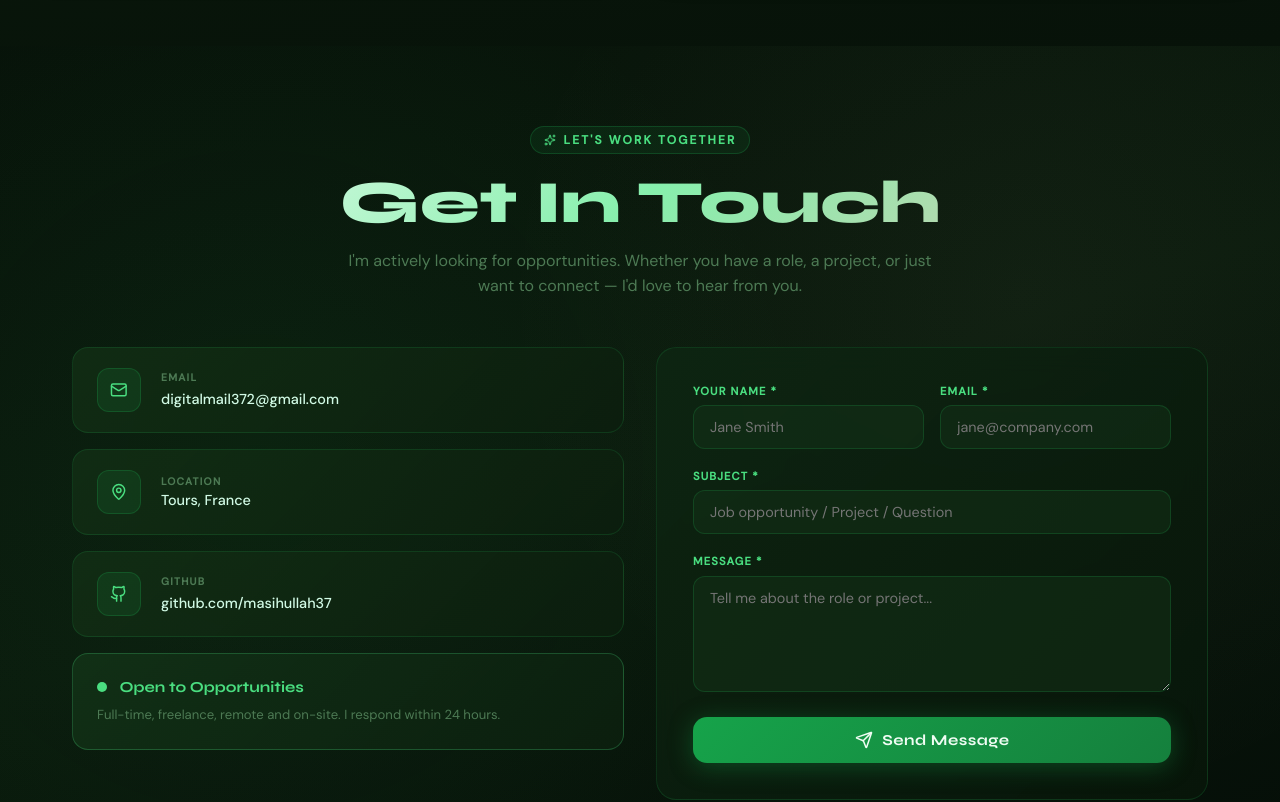
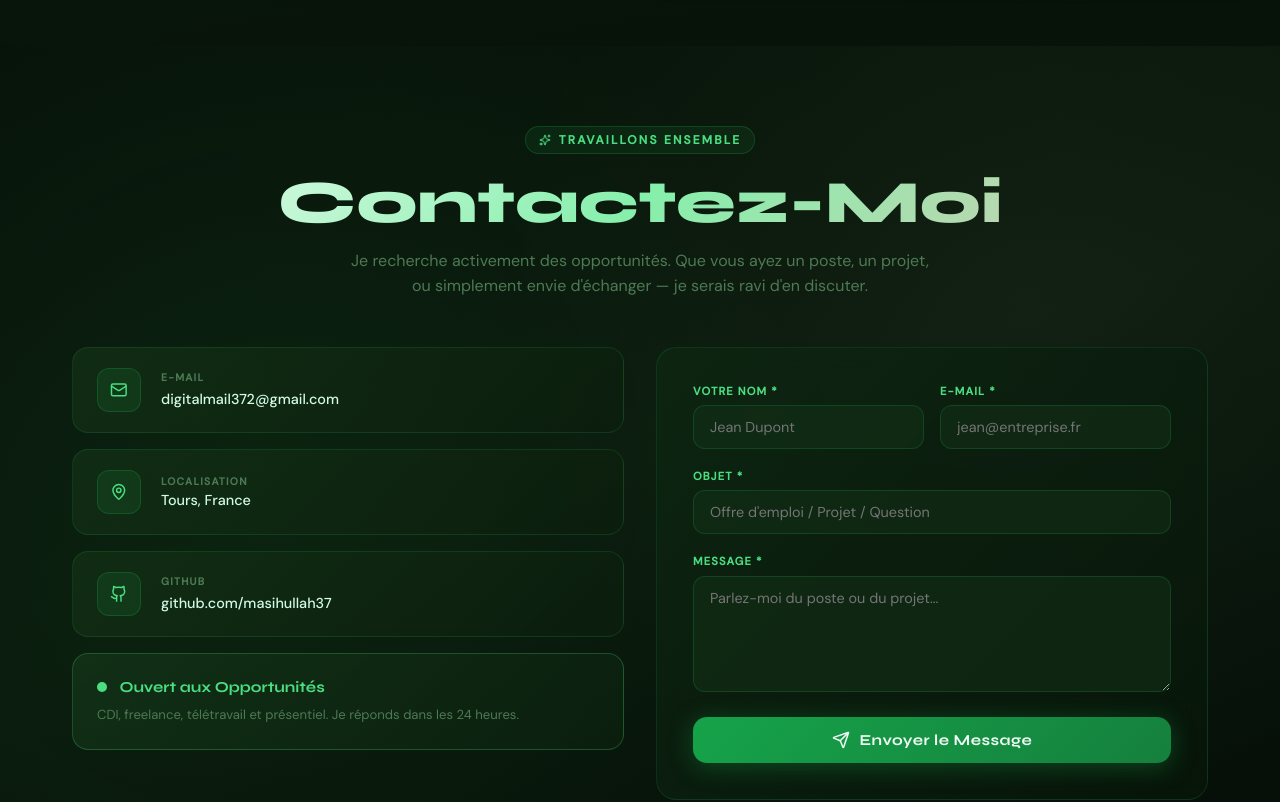
Before and after one commit to Masihullah37/my-portfolio, a Next.js app: page / in a window 1280 px wide. Shown: the part 4920-5722 px from the top of the page. Built offline with nearby package versions, Linux system fonts and the light colour scheme; no server answers.

Commit message:
feat: section Contact avec formulaire et intégration API

```diff
--- a/src/components/sections/Contact.tsx
+++ b/src/components/sections/Contact.tsx
@@ -1,32 +1,19 @@
-
-
 
 
 "use client";
+
+// src/components/sections/Contact.tsx
+// Formulaire de contact — branché sur /api/contact pour l'envoi réel.
+// Les labels et messages d'état sont en français pour rester cohérent avec le site.
 
 import { useRef, useState } from "react";
 import { motion, useInView } from "framer-motion";
 import { Mail, MapPin, Github, Send, Sparkles, AlertCircle, Loader2 } from "lucide-react";
 
 const INFO = [
-  {
-    icon: Mail,
-    label: "EMAIL",
-    value: "digitalmail372@gmail.com",
-    href: "mailto:digitalmail372@gmail.com",
-  },
-  {
-    icon: MapPin,
-    label: "LOCATION",
-    value: "Tours, France",
-    href: null,
-  },
-  {
-    icon: Github,
-    label: "GITHUB",
-    value: "github.com/masihullah37",
-    href: "https://github.com/masihullah37",
-  },
+  { icon: Mail,   label: "E-MAIL",       value: "digitalmail372@gmail.com",  href: "mailto:digitalmail372@gmail.com" },
+  { icon: MapPin, label: "LOCALISATION", value: "Tours, France",              href: null },
+  { icon: Github, label: "GITHUB",       value: "github.com/masihullah37",    href: "https://github.com/masihullah37" },
 ];
 
 export default function Contact() {
@@ -43,155 +30,78 @@ export default function Contact() {
   async function handleSubmit(e: React.FormEvent) {
     e.preventDefault();
     setStatus("loading");
-
     try {
       const res = await fetch("/api/contact", {
         method: "POST",
         headers: { "Content-Type": "application/json" },
         body: JSON.stringify(form),
       });
-
-      if (res.ok) {
-        setStatus("success");
-        setForm({ name: "", email: "", subject: "", message: "" });
-      } else {
-        setStatus("error");
-      }
+      if (res.ok) { setStatus("success"); setForm({ name: "", email: "", subject: "", message: "" }); }
+      else setStatus("error");
     } catch (error) {
-      console.error("Contact form error:", error);
+      console.error("Erreur formulaire de contact :", error);
       setStatus("error");
     }
   }
 
   const inputStyle: React.CSSProperties = {
-    width: "100%",
-    padding: "clamp(0.6rem, 2vw, 0.75rem) clamp(0.75rem, 2.5vw, 1rem)",
-    borderRadius: "0.75rem",
-    background: "rgba(20,50,25,0.5)",
-    border: "1px solid rgba(34,197,94,0.18)",
-    color: "#d1fae5",
-    fontFamily: "'DM Sans', sans-serif",
-    fontSize: "clamp(0.8rem, 2.5vw, 0.9rem)",
-    outline: "none",
-    transition: "border-color 0.2s",
-    boxSizing: "border-box",
+    width: "100%", padding: "clamp(0.6rem, 2vw, 0.75rem) clamp(0.75rem, 2.5vw, 1rem)",
+    borderRadius: "0.75rem", background: "rgba(20,50,25,0.5)",
+    border: "1px solid rgba(34,197,94,0.18)", color: "#d1fae5",
+    fontFamily: "'DM Sans', sans-serif", fontSize: "clamp(0.8rem, 2.5vw, 0.9rem)",
+    outline: "none", transition: "border-color 0.2s", boxSizing: "border-box",
   };
 
   const labelStyle: React.CSSProperties = {
-    display: "block",
-    fontSize: "clamp(0.6rem, 2vw, 0.7rem)",
-    fontWeight: 600,
-    letterSpacing: "0.1em",
-    textTransform: "uppercase",
-    color: "#4ade80",
-    fontFamily: "'DM Sans', sans-serif",
-    marginBottom: "0.45rem",
+    display: "block", fontSize: "clamp(0.6rem, 2vw, 0.7rem)", fontWeight: 600,
+    letterSpacing: "0.1em", textTransform: "uppercase", color: "#4ade80",
+    fontFamily: "'DM Sans', sans-serif", marginBottom: "0.45rem",
   };
 
   return (
-    <section
-      id="contact"
-      ref={sectionRef}
-      style={{
-        position: "relative",
-        padding: "clamp(3rem, 10vh, 6rem) 1rem",
-        overflow: "hidden",
-        background: "linear-gradient(160deg, #071209 0%, #0a1a0c 50%, #050e08 100%)",
-      }}
-    >
-      <div aria-hidden style={{ position: "absolute", inset: 0, pointerEvents: "none", background: `
-        radial-gradient(circle at 20% 50%, rgba(34,197,94,0.06) 0%, transparent 50%),
-        radial-gradient(circle at 80% 30%, rgba(212,202,178,0.04) 0%, transparent 45%)
-      `}}/>
+    <section id="contact" ref={sectionRef} style={{ position: "relative", padding: "clamp(3rem, 10vh, 6rem) 1rem", overflow: "hidden", background: "linear-gradient(160deg, #071209 0%, #0a1a0c 50%, #050e08 100%)" }}>
+      <div aria-hidden style={{ position: "absolute", inset: 0, pointerEvents: "none", background: "radial-gradient(circle at 20% 50%, rgba(34,197,94,0.06) 0%, transparent 50%), radial-gradient(circle at 80% 30%, rgba(212,202,178,0.04) 0%, transparent 45%)" }}/>
 
       <div style={{ position: "relative", maxWidth: "72rem", margin: "0 auto", padding: "0 0.5rem" }}>
 
-        <motion.div
-          initial={{ opacity: 0, y: 24 }}
-          animate={inView ? { opacity: 1, y: 0 } : {}}
-          transition={{ duration: 0.6 }}
-          style={{ textAlign: "center", marginBottom: "clamp(2rem, 6vh, 4rem)" }}
-        >
-          <div style={{
-            display: "inline-flex", alignItems: "center", gap: "0.5rem",
-            padding: "0.3rem 0.8rem", borderRadius: "999px", marginBottom: "1rem",
-            background: "rgba(34,197,94,0.08)", border: "1px solid rgba(34,197,94,0.2)",
-          }}>
+        <motion.div initial={{ opacity: 0, y: 24 }} animate={inView ? { opacity: 1, y: 0 } : {}} transition={{ duration: 0.6 }} style={{ textAlign: "center", marginBottom: "clamp(2rem, 6vh, 4rem)" }}>
+          <div style={{ display: "inline-flex", alignItems: "center", gap: "0.5rem", padding: "0.3rem 0.8rem", borderRadius: "999px", marginBottom: "1rem", background: "rgba(34,197,94,0.08)", border: "1px solid rgba(34,197,94,0.2)" }}>
             <Sparkles style={{ width: "0.75rem", height: "0.75rem", color: "#4ade80" }}/>
             <span style={{ fontSize: "clamp(0.65rem, 2vw, 0.75rem)", fontWeight: 600, color: "#4ade80", letterSpacing: "0.18em", textTransform: "uppercase", fontFamily: "'DM Sans', sans-serif" }}>
-              Let&apos;s Work Together
+              Travaillons Ensemble
             </span>
           </div>
-          <h2 style={{
-            fontFamily: "'Syne', sans-serif", fontWeight: 800,
-            fontSize: "clamp(2rem, 6vw, 3.75rem)", lineHeight: 1.1, marginBottom: "0.75rem",
-            background: "linear-gradient(135deg, #f0fdf4 0%, #86efac 50%, #D4CAB2 100%)",
-            WebkitBackgroundClip: "text", WebkitTextFillColor: "transparent", backgroundClip: "text",
-          }}>
-            Get In Touch
+          <h2 style={{ fontFamily: "'Syne', sans-serif", fontWeight: 800, fontSize: "clamp(2rem, 6vw, 3.75rem)", lineHeight: 1.1, marginBottom: "0.75rem", background: "linear-gradient(135deg, #f0fdf4 0%, #86efac 50%, #D4CAB2 100%)", WebkitBackgroundClip: "text", WebkitTextFillColor: "transparent", backgroundClip: "text" }}>
+            Contactez-Moi
           </h2>
           <p style={{ color: "#4d7a54", fontFamily: "'DM Sans', sans-serif", fontSize: "clamp(0.9rem, 2.5vw, 1rem)", maxWidth: "38rem", margin: "0 auto", lineHeight: 1.6, padding: "0 0.5rem" }}>
-            I&apos;m actively looking for opportunities. Whether you have a role, a project, or just want to connect — I&apos;d love to hear from you.
+            Je recherche activement des opportunités. Que vous ayez un poste, un projet, ou simplement envie d&apos;échanger — je serais ravi d&apos;en discuter.
           </p>
         </motion.div>
 
-        <div style={{
-          display: "grid",
-          gridTemplateColumns: "repeat(auto-fit, minmax(300px, 1fr))",
-          gap: "clamp(1rem, 4vw, 2rem)",
-          alignItems: "start"
-        }}>
-          {/* Left column - Contact info */}
+        <div style={{ display: "grid", gridTemplateColumns: "repeat(auto-fit, minmax(300px, 1fr))", gap: "clamp(1rem, 4vw, 2rem)", alignItems: "start" }}>
+
+          {/* Colonne gauche — infos de contact */}
           <div style={{ display: "flex", flexDirection: "column", gap: "1rem" }}>
             {INFO.map((item, i) => (
-              <motion.div
-                key={item.label}
-                initial={{ opacity: 0, x: -20 }}
-                animate={inView ? { opacity: 1, x: 0 } : {}}
-                transition={{ duration: 0.55, delay: 0.15 + i * 0.1 }}
-                style={{
-                  display: "flex", alignItems: "center", gap: "clamp(0.75rem, 3vw, 1.25rem)",
-                  padding: "clamp(1rem, 3vw, 1.25rem) clamp(1rem, 4vw, 1.5rem)",
-                  borderRadius: "1rem",
-                  background: "linear-gradient(135deg, rgba(20,50,22,0.7), rgba(12,30,14,0.85))",
-                  border: "1px solid rgba(34,197,94,0.15)",
-                }}
+              <motion.div key={item.label} initial={{ opacity: 0, x: -20 }} animate={inView ? { opacity: 1, x: 0 } : {}} transition={{ duration: 0.55, delay: 0.15 + i * 0.1 }}
+                style={{ display: "flex", alignItems: "center", gap: "clamp(0.75rem, 3vw, 1.25rem)", padding: "clamp(1rem, 3vw, 1.25rem) clamp(1rem, 4vw, 1.5rem)", borderRadius: "1rem", background: "linear-gradient(135deg, rgba(20,50,22,0.7), rgba(12,30,14,0.85))", border: "1px solid rgba(34,197,94,0.15)" }}
               >
-                <div style={{
-                  width: "clamp(2rem, 8vw, 2.75rem)",
-                  height: "clamp(2rem, 8vw, 2.75rem)",
-                  borderRadius: "0.75rem", flexShrink: 0,
-                  display: "flex", alignItems: "center", justifyContent: "center",
-                  background: "rgba(34,197,94,0.1)", border: "1px solid rgba(34,197,94,0.2)",
-                }}>
+                <div style={{ width: "clamp(2rem, 8vw, 2.75rem)", height: "clamp(2rem, 8vw, 2.75rem)", borderRadius: "0.75rem", flexShrink: 0, display: "flex", alignItems: "center", justifyContent: "center", background: "rgba(34,197,94,0.1)", border: "1px solid rgba(34,197,94,0.2)" }}>
                   <item.icon style={{ width: "clamp(0.9rem, 3vw, 1.1rem)", height: "clamp(0.9rem, 3vw, 1.1rem)", color: "#4ade80" }}/>
                 </div>
                 <div style={{ flex: 1, minWidth: 0 }}>
-                  <p style={{ fontSize: "clamp(0.6rem, 2vw, 0.65rem)", fontWeight: 600, letterSpacing: "0.12em", color: "#4d7a54", fontFamily: "'DM Sans', sans-serif", textTransform: "uppercase", marginBottom: "0.2rem" }}>
-                    {item.label}
-                  </p>
-                  {item.href ? (
-                    <a href={item.href} target="_blank" rel="noopener noreferrer"
-                      style={{ fontSize: "clamp(0.8rem, 2.5vw, 0.9rem)", color: "#d1fae5", fontFamily: "'DM Sans', sans-serif", textDecoration: "none", fontWeight: 500, wordBreak: "break-all" }}>
-                      {item.value}
-                    </a>
-                  ) : (
-                    <p style={{ fontSize: "clamp(0.8rem, 2.5vw, 0.9rem)", color: "#d1fae5", fontFamily: "'DM Sans', sans-serif", fontWeight: 500 }}>{item.value}</p>
-                  )}
+                  <p style={{ fontSize: "clamp(0.6rem, 2vw, 0.65rem)", fontWeight: 600, letterSpacing: "0.12em", color: "#4d7a54", fontFamily: "'DM Sans', sans-serif", textTransform: "uppercase", marginBottom: "0.2rem" }}>{item.label}</p>
+                  {item.href
+                    ? <a href={item.href} target="_blank" rel="noopener noreferrer" style={{ fontSize: "clamp(0.8rem, 2.5vw, 0.9rem)", color: "#d1fae5", fontFamily: "'DM Sans', sans-serif", textDecoration: "none", fontWeight: 500, wordBreak: "break-all" }}>{item.value}</a>
+                    : <p style={{ fontSize: "clamp(0.8rem, 2.5vw, 0.9rem)", color: "#d1fae5", fontFamily: "'DM Sans', sans-serif", fontWeight: 500 }}>{item.value}</p>
+                  }
                 </div>
               </motion.div>
             ))}
 
-            <motion.div
-              initial={{ opacity: 0, x: -20 }}
-              animate={inView ? { opacity: 1, x: 0 } : {}}
-              transition={{ duration: 0.55, delay: 0.45 }}
-              style={{
-                padding: "clamp(1rem, 4vw, 1.5rem)",
-                borderRadius: "1rem",
-                background: "linear-gradient(135deg, rgba(20,55,25,0.7), rgba(12,32,15,0.85))",
-                border: "1px solid rgba(74,222,128,0.25)",
-              }}
+            <motion.div initial={{ opacity: 0, x: -20 }} animate={inView ? { opacity: 1, x: 0 } : {}} transition={{ duration: 0.55, delay: 0.45 }}
+              style={{ padding: "clamp(1rem, 4vw, 1.5rem)", borderRadius: "1rem", background: "linear-gradient(135deg, rgba(20,55,25,0.7), rgba(12,32,15,0.85))", border: "1px solid rgba(74,222,128,0.25)" }}
             >
               <div style={{ display: "flex", alignItems: "center", gap: "0.75rem", marginBottom: "0.5rem", flexWrap: "wrap" }}>
                 <span style={{ position: "relative", display: "inline-flex", width: "0.65rem", height: "0.65rem", flexShrink: 0 }}>
@@ -199,125 +109,73 @@ export default function Contact() {
                   <span style={{ position: "relative", borderRadius: "50%", width: "0.65rem", height: "0.65rem", background: "#4ade80", display: "inline-flex" }}/>
                 </span>
                 <p style={{ fontSize: "clamp(0.85rem, 2.5vw, 0.95rem)", fontWeight: 700, color: "#4ade80", fontFamily: "'Syne', sans-serif" }}>
-                  Open to Opportunities
+                  Ouvert aux Opportunités
                 </p>
               </div>
               <p style={{ fontSize: "clamp(0.75rem, 2.5vw, 0.82rem)", color: "#4d7a54", fontFamily: "'DM Sans', sans-serif", lineHeight: 1.6 }}>
-                Full-time, freelance, remote and on-site. I respond within 24 hours.
+                CDI, freelance, télétravail et présentiel. Je réponds dans les 24 heures.
               </p>
             </motion.div>
           </div>
 
-          {/* Right column - Contact form */}
-          <motion.div
-            initial={{ opacity: 0, x: 24 }}
-            animate={inView ? { opacity: 1, x: 0 } : {}}
-            transition={{ duration: 0.6, delay: 0.2 }}
-            style={{
-              padding: "clamp(1.5rem, 5vw, 2.25rem)",
-              borderRadius: "1.25rem",
-              background: "linear-gradient(135deg, rgba(14,38,18,0.85), rgba(8,22,10,0.9))",
-              border: "1px solid rgba(34,197,94,0.15)",
-              backdropFilter: "blur(12px)",
-            }}
+          {/* Colonne droite — formulaire */}
+          <motion.div initial={{ opacity: 0, x: 24 }} animate={inView ? { opacity: 1, x: 0 } : {}} transition={{ duration: 0.6, delay: 0.2 }}
+            style={{ padding: "clamp(1.5rem, 5vw, 2.25rem)", borderRadius: "1.25rem", background: "linear-gradient(135deg, rgba(14,38,18,0.85), rgba(8,22,10,0.9))", border: "1px solid rgba(34,197,94,0.15)", backdropFilter: "blur(12px)" }}
           >
             {status === "success" ? (
               <div style={{ textAlign: "center", padding: "clamp(2rem, 8vw, 3rem) 1rem" }}>
                 <div style={{ fontSize: "clamp(2rem, 8vw, 3rem)", marginBottom: "1rem" }}>🌿</div>
-                <h3 style={{ fontFamily: "'Syne', sans-serif", fontWeight: 700, color: "#4ade80", fontSize: "clamp(1.2rem, 4vw, 1.4rem)", marginBottom: "0.5rem" }}>Message Sent!</h3>
-                <p style={{ color: "#4d7a54", fontFamily: "'DM Sans', sans-serif", marginBottom: "1.5rem", fontSize: "clamp(0.85rem, 2.5vw, 0.95rem)" }}>I&apos;ll get back to you within 24 hours.</p>
-                <button onClick={() => setStatus("idle")} style={{ background: "none", border: "none", color: "#4ade80", cursor: "pointer", textDecoration: "underline", fontSize: "clamp(0.8rem, 2.5vw, 0.875rem)" }}>
-                  Send another message
+                <h3 style={{ fontFamily: "'Syne', sans-serif", fontWeight: 700, color: "#4ade80", fontSize: "clamp(1.2rem, 4vw, 1.4rem)", marginBottom: "0.5rem" }}>Message Envoyé !</h3>
+                <p style={{ color: "#4d7a54", fontFamily: "'DM Sans', sans-serif", marginBottom: "1.5rem" }}>Je vous répondrai dans les 24 heures.</p>
+                <button onClick={() => setStatus("idle")} style={{ background: "none", border: "none", color: "#4ade80", cursor: "pointer", textDecoration: "underline", fontSize: "0.875rem" }}>
+                  Envoyer un autre message
                 </button>
               </div>
             ) : (
               <form onSubmit={handleSubmit} style={{ display: "flex", flexDirection: "column", gap: "1.25rem" }}>
-                <div style={{
-                  display: "grid",
-                  gridTemplateColumns: "repeat(auto-fit, minmax(200px, 1fr))",
-                  gap: "1rem"
-                }}>
+                <div style={{ display: "grid", gridTemplateColumns: "repeat(auto-fit, minmax(200px, 1fr))", gap: "1rem" }}>
                   <div>
-                    <label style={labelStyle}>Your Name *</label>
-                    <input
-                      name="name" required value={form.name} onChange={handleChange}
-                      placeholder="Jane Smith"
-                      style={inputStyle}
+                    <label style={labelStyle}>Votre Nom *</label>
+                    <input name="name" required value={form.name} onChange={handleChange} placeholder="Jean Dupont" style={inputStyle}
                       onFocus={e => (e.target as HTMLInputElement).style.borderColor = "rgba(74,222,128,0.5)"}
                       onBlur={e  => (e.target as HTMLInputElement).style.borderColor = "rgba(34,197,94,0.18)"}
                     />
                   </div>
                   <div>
-                    <label style={labelStyle}>Email *</label>
-                    <input
-                      name="email" type="email" required value={form.email} onChange={handleChange}
-                      placeholder="jane@company.com"
-                      style={inputStyle}
+                    <label style={labelStyle}>E-mail *</label>
+                    <input name="email" type="email" required value={form.email} onChange={handleChange} placeholder="jean@entreprise.fr" style={inputStyle}
                       onFocus={e => (e.target as HTMLInputElement).style.borderColor = "rgba(74,222,128,0.5)"}
                       onBlur={e  => (e.target as HTMLInputElement).style.borderColor = "rgba(34,197,94,0.18)"}
                     />
                   </div>
                 </div>
-
                 <div>
-                  <label style={labelStyle}>Subject *</label>
-                  <input
-                    name="subject" required value={form.subject} onChange={handleChange}
-                    placeholder="Job opportunity / Project / Question"
-                    style={inputStyle}
+                  <label style={labelStyle}>Objet *</label>
+                  <input name="subject" required value={form.subject} onChange={handleChange} placeholder="Offre d'emploi / Projet / Question" style={inputStyle}
                     onFocus={e => (e.target as HTMLInputElement).style.borderColor = "rgba(74,222,128,0.5)"}
                     onBlur={e  => (e.target as HTMLInputElement).style.borderColor = "rgba(34,197,94,0.18)"}
                   />
                 </div>
-
                 <div>
                   <label style={labelStyle}>Message *</label>
-                  <textarea
-                    name="message" required value={form.message} onChange={handleChange}
-                    placeholder="Tell me about the role or project..."
-                    rows={5}
+                  <textarea name="message" required value={form.message} onChange={handleChange} placeholder="Parlez-moi du poste ou du projet..." rows={5}
                     style={{ ...inputStyle, resize: "vertical", minHeight: "100px" }}
                     onFocus={e => (e.target as HTMLTextAreaElement).style.borderColor = "rgba(74,222,128,0.5)"}
                     onBlur={e  => (e.target as HTMLTextAreaElement).style.borderColor = "rgba(34,197,94,0.18)"}
                   />
                 </div>
-
                 {status === "error" && (
-                  <div style={{ display: "flex", gap: "0.5rem", color: "#f87171", fontSize: "clamp(0.75rem, 2vw, 0.8rem)", alignItems: "center" }}>
-                    <AlertCircle size={14} /> Failed to send. Please try again or email directly.
+                  <div style={{ display: "flex", gap: "0.5rem", color: "#f87171", fontSize: "0.8rem", alignItems: "center" }}>
+                    <AlertCircle size={14} /> Échec de l&apos;envoi. Veuillez réessayer ou m&apos;écrire directement.
                   </div>
                 )}
-
-                <button
-                  type="submit"
-                  disabled={status === "loading"}
-                  style={{
-                    width: "100%",
-                    padding: "clamp(0.75rem, 2.5vw, 0.9rem) clamp(1rem, 4vw, 1.5rem)",
-                    borderRadius: "0.875rem",
-                    background: status === "loading"
-                      ? "rgba(34,197,94,0.3)"
-                      : "linear-gradient(135deg, #16a34a 0%, #15803d 100%)",
-                    border: "none",
-                    color: "#f0fdf4",
-                    fontFamily: "'Syne', sans-serif",
-                    fontWeight: 700,
-                    fontSize: "clamp(0.85rem, 2.5vw, 0.95rem)",
-                    cursor: status === "loading" ? "not-allowed" : "pointer",
-                    display: "flex",
-                    alignItems: "center",
-                    justifyContent: "center",
-                    gap: "0.6rem",
-                    boxShadow: status === "loading" ? "none" : "0 4px 24px rgba(22,163,74,0.35)",
-                    transition: "all 0.2s",
-                    letterSpacing: "0.03em",
-                  }}
+                <button type="submit" disabled={status === "loading"}
+                  style={{ width: "100%", padding: "clamp(0.75rem, 2.5vw, 0.9rem) clamp(1rem, 4vw, 1.5rem)", borderRadius: "0.875rem", background: status === "loading" ? "rgba(34,197,94,0.3)" : "linear-gradient(135deg, #16a34a 0%, #15803d 100%)", border: "none", color: "#f0fdf4", fontFamily: "'Syne', sans-serif", fontWeight: 700, fontSize: "clamp(0.85rem, 2.5vw, 0.95rem)", cursor: status === "loading" ? "not-allowed" : "pointer", display: "flex", alignItems: "center", justifyContent: "center", gap: "0.6rem", boxShadow: status === "loading" ? "none" : "0 4px 24px rgba(22,163,74,0.35)", transition: "all 0.2s", letterSpacing: "0.03em" }}
                 >
-                  {status === "loading" ? (
-                    <><Loader2 size={18} style={{ animation: "spin 1s linear infinite" }} /> Sending...</>
-                  ) : (
-                    <><Send size={18} /> Send Message</>
-                  )}
+                  {status === "loading"
+                    ? <><Loader2 size={18} style={{ animation: "spin 1s linear infinite" }} /> Envoi en cours...</>
+                    : <><Send size={18} /> Envoyer le Message</>
+                  }
                 </button>
               </form>
             )}
@@ -327,11 +185,6 @@ export default function Contact() {
       <style>{`
         @keyframes spin { from { transform: rotate(0deg); } to { transform: rotate(360deg); } }
         @keyframes pulse-ring { 0% { transform: scale(0.33); opacity: 1; } 80%, 100% { opacity: 0; } }
-        @media (max-width: 640px) {
-          .contact-info-item {
-            padding: 0.75rem 1rem;
-          }
-        }
       `}</style>
     </section>
   );
```
